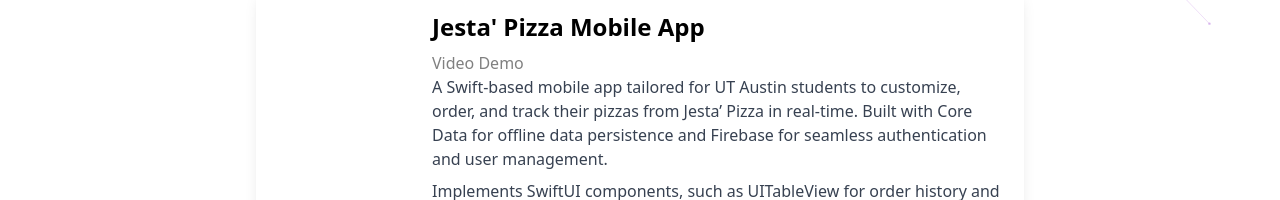
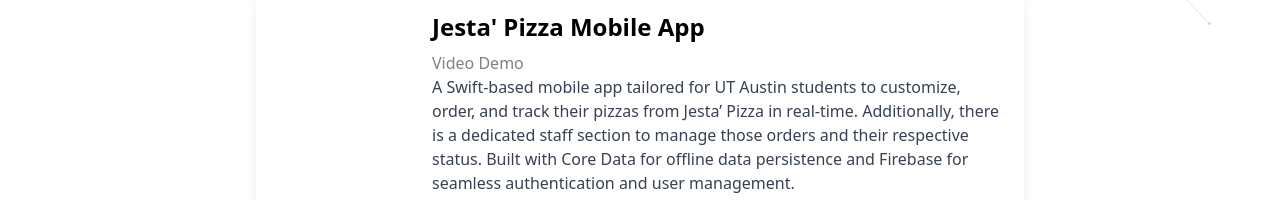
Before and after one commit to phamdoug22/douglas-personal-website, a website: page src/index.html in a window 1280 px wide. Shown: the part 761-961 px from the top of the page. Drawn offline with nearby package versions, Linux system fonts and the light colour scheme.

Commit message:
Tiny edit regarding details

```diff
--- a/src/index.html
+++ b/src/index.html
@@ -53,7 +53,7 @@
                     <h3 class="text-2xl font-semibold mb-2">Jesta' Pizza Mobile App</h3>
                     <a href="https://www.youtube.com/watch?v=c-Mp4Ep4V3s&t=356s" target="_blank" class="text-blue-500 hover:text-blue-600 mb-4">Video Demo</a>
                     <p class="text-gray-700 mb-2">
-                        A Swift-based mobile app tailored for UT Austin students to customize, order, and track their pizzas from Jesta’ Pizza in real-time. Built with Core Data for offline data persistence and Firebase for seamless authentication and user management.
+                        A Swift-based mobile app tailored for UT Austin students to customize, order, and track their pizzas from Jesta’ Pizza in real-time. Additionally, there is a dedicated staff section to manage those orders and their respective status. Built with Core Data for offline data persistence and Firebase for seamless authentication and user management.
                     </p>
                     <p class="text-gray-700 mb-2">
                         Implements SwiftUI components, such as UITableView for order history and favorites, for detailed pizza descriptions, and UISegmentedControl to manage order statuses. A UIScrollView enhances navigation, while a custom-built calendar view allows pickup scheduling.
```
